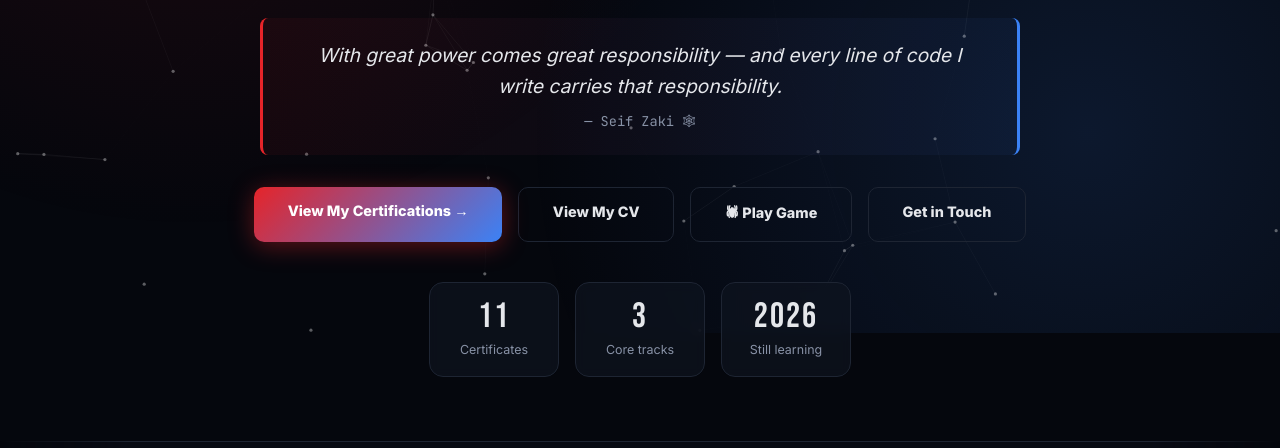
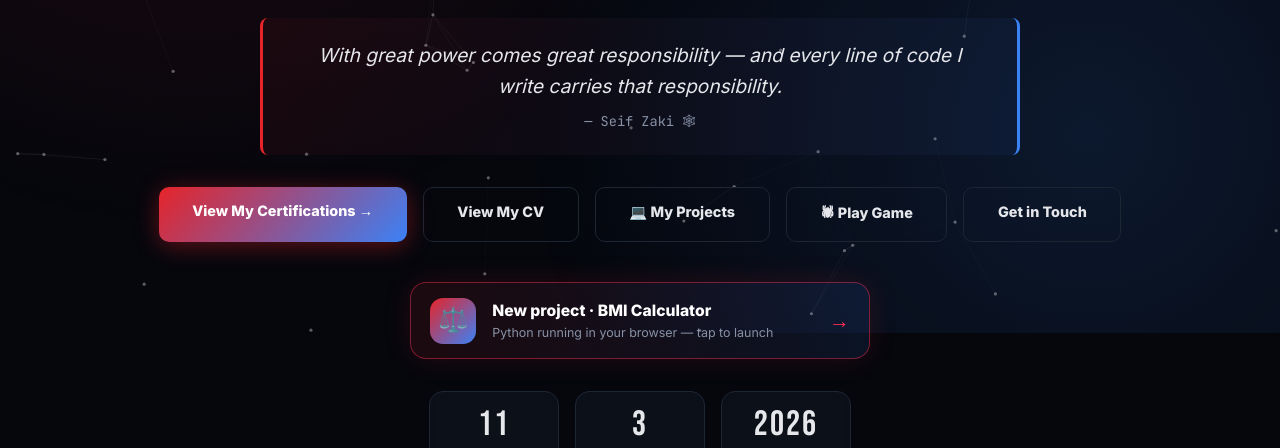
Before and after one commit to seif-zaki-hue/my-portfolio, a plain HTML site: page index.html in a window 1280 px wide. Shown: the part 467-915 px from the top of the page. Drawn offline with Linux system fonts and the light colour scheme; animation ran at ten frames a second.

Commit message:
Add files via upload

```diff
--- a/certificates.js
+++ b/certificates.js
@@ -1,4 +1,4 @@
-// Version 4 - updated 2026-10-14
+// Version 5 - updated 2026-10-14
 // All my certificates live in this file.
 //
 // To add a new one: copy a line, paste it at the TOP of the list, change the text.
--- a/game.js
+++ b/game.js
@@ -1,4 +1,4 @@
-// Version 4 - updated 2026-10-14
+// Version 5 - updated 2026-10-14
 // Web Catcher - the little game at the bottom of the page.
 // Fly Spider-Man anywhere (free 2D movement), catch fruit, dodge bombs. Every 5 levels a scorpion boss shows up,
 // and from level 10 allies help out.
--- a/index.html
+++ b/index.html
@@ -1,4 +1,4 @@
-<!-- Version 4 - updated 2026-10-14 -->
+<!-- Version 5 - updated 2026-10-14 -->
 <!doctype html>
 <html lang="en">
   <head>
@@ -30,7 +30,7 @@
       href="https://fonts.googleapis.com/css2?family=Inter:wght@300;400;600;800&family=JetBrains+Mono:wght@400;600&family=Bebas+Neue&display=swap"
       rel="stylesheet"
     />
-    <link rel="stylesheet" href="style.css?v=4" />
+    <link rel="stylesheet" href="style.css?v=5" />
   </head>
   <body>
     <div id="progress"></div>
@@ -86,9 +86,18 @@
       <div class="cta-group">
         <a href="#certs" class="btn btn-primary">View My Certifications →</a>
         <a href="#cv" class="btn btn-ghost">View My CV</a>
+        <a href="#projects" class="btn btn-ghost">💻 My Projects</a>
         <a href="#game" class="btn btn-ghost">🕷 Play Game</a>
         <a href="#contact" class="btn btn-ghost">Get in Touch</a>
       </div>
+      <a class="hero-project" href="bmi.html">
+        <span class="hp-icon" aria-hidden="true">⚖️</span>
+        <span class="hp-text">
+          <b>New project · BMI Calculator</b>
+          <small>Python running in your browser — tap to launch</small>
+        </span>
+        <span class="hp-arrow" aria-hidden="true">→</span>
+      </a>
       <div class="stats">
         <div class="stat">
           <b data-count="0" id="certCount">0</b><span>Certificates</span>
@@ -439,7 +448,7 @@
     <footer>
       <p>© 2026 Seif El-Sayed Zaki. Made with Love</p>
       <p>Spider-Man energy.</p>
-      <p style="opacity:.45;font-size:.72rem">v4 · Oct 2026</p>
+      <p style="opacity:.45;font-size:.72rem">v5 · Oct 2026</p>
     </footer>
     <button id="toTop" type="button" aria-label="Back to top">↑</button>
 
@@ -464,8 +473,8 @@
       </div>
     </div>
 
-    <script src="certificates.js?v=4"></script>
-    <script src="main.js?v=4"></script>
-    <script src="game.js?v=4"></script>
+    <script src="certificates.js?v=5"></script>
+    <script src="main.js?v=5"></script>
+    <script src="game.js?v=5"></script>
   </body>
 </html>
--- a/main.js
+++ b/main.js
@@ -1,4 +1,4 @@
-// Version 4 - updated 2026-10-14
+// Version 5 - updated 2026-10-14
 // Page behaviour: menu, certificates, preview popup, typing text and the small effects.
 // The game has its own file (game.js) and the certificate list is in certificates.js.
 
--- a/style.css
+++ b/style.css
@@ -1,4 +1,4 @@
-/* Version 4 - updated 2026-10-14 */
+/* Version 5 - updated 2026-10-14 */
 /* Seif Zaki portfolio styles */
 
 :root {
@@ -253,6 +253,34 @@ h1:hover .name, h1:hover .grad { animation: glitch .5s steps(2) 1; }
 @keyframes shine { to { left: 160%; } }
 .btn-ghost { background: transparent; color: var(--text); border: 1px solid var(--border); }
 .btn-ghost:hover { border-color: var(--blue); }
+
+/* featured project chip in the hero */
+.hero-project {
+  display: flex; align-items: center; gap: 1rem;
+  width: 100%; max-width: 460px;
+  margin-bottom: 2rem;
+  padding: .9rem 1.2rem;
+  text-align: left; text-decoration: none; color: var(--text);
+  background: linear-gradient(90deg, rgba(230,36,41,.10), rgba(59,130,246,.10));
+  border: 1px solid rgba(255,45,85,.45);
+  border-radius: 16px;
+  box-shadow: 0 0 28px rgba(230,36,41,.15);
+  transition: transform .25s, box-shadow .25s, border-color .25s;
+}
+.hero-project:hover { transform: translateY(-3px); border-color: var(--accent); box-shadow: 0 8px 36px rgba(230,36,41,.35); }
+.hp-icon {
+  flex-shrink: 0;
+  width: 46px; height: 46px;
+  display: grid; place-items: center;
+  border-radius: 13px;
+  background: var(--gradient);
+  font-size: 1.5rem;
+}
+.hp-text { display: flex; flex-direction: column; min-width: 0; }
+.hp-text b { color: #fff; font-size: .98rem; }
+.hp-text small { color: var(--muted); font-size: .78rem; }
+.hp-arrow { margin-left: auto; color: var(--accent); font-size: 1.3rem; transition: transform .25s; }
+.hero-project:hover .hp-arrow { transform: translateX(5px); }
 
 .stats { display: flex; flex-wrap: wrap; justify-content: center; gap: 1rem; }
 .stat {
```
